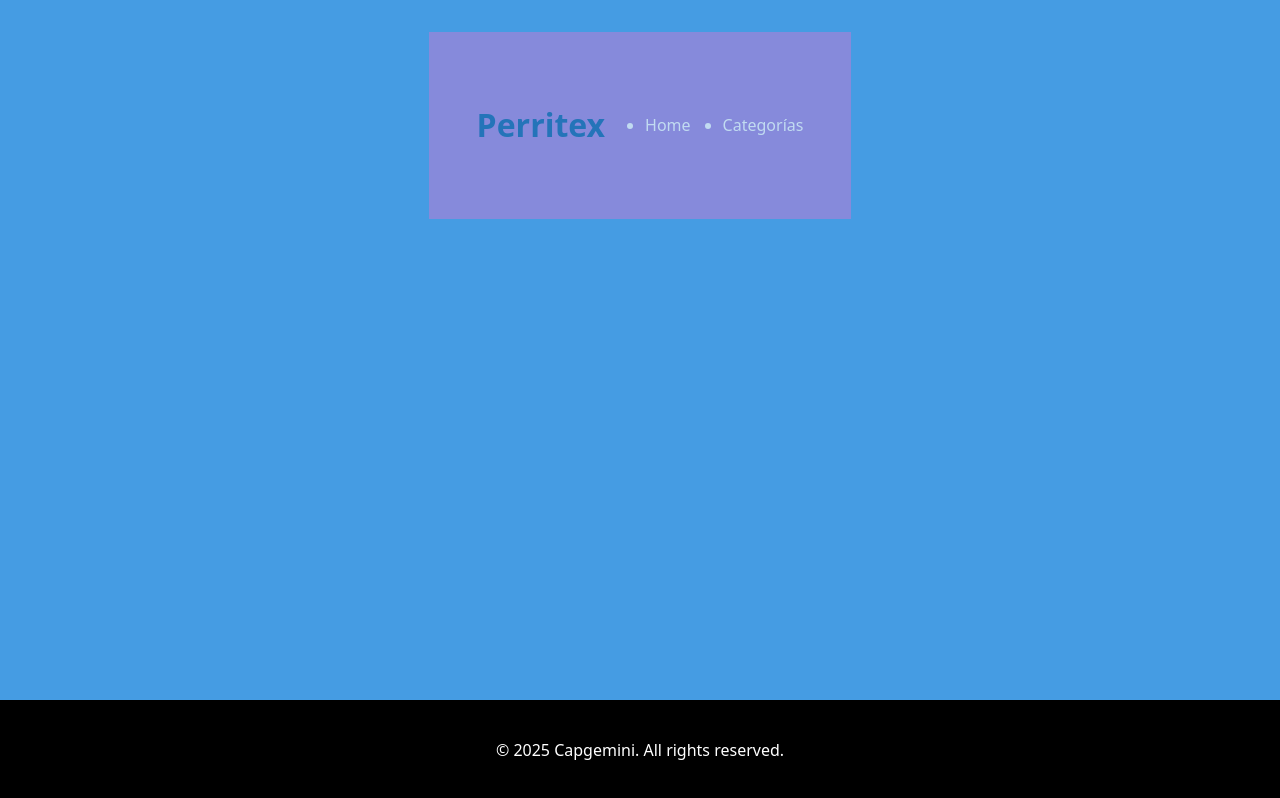
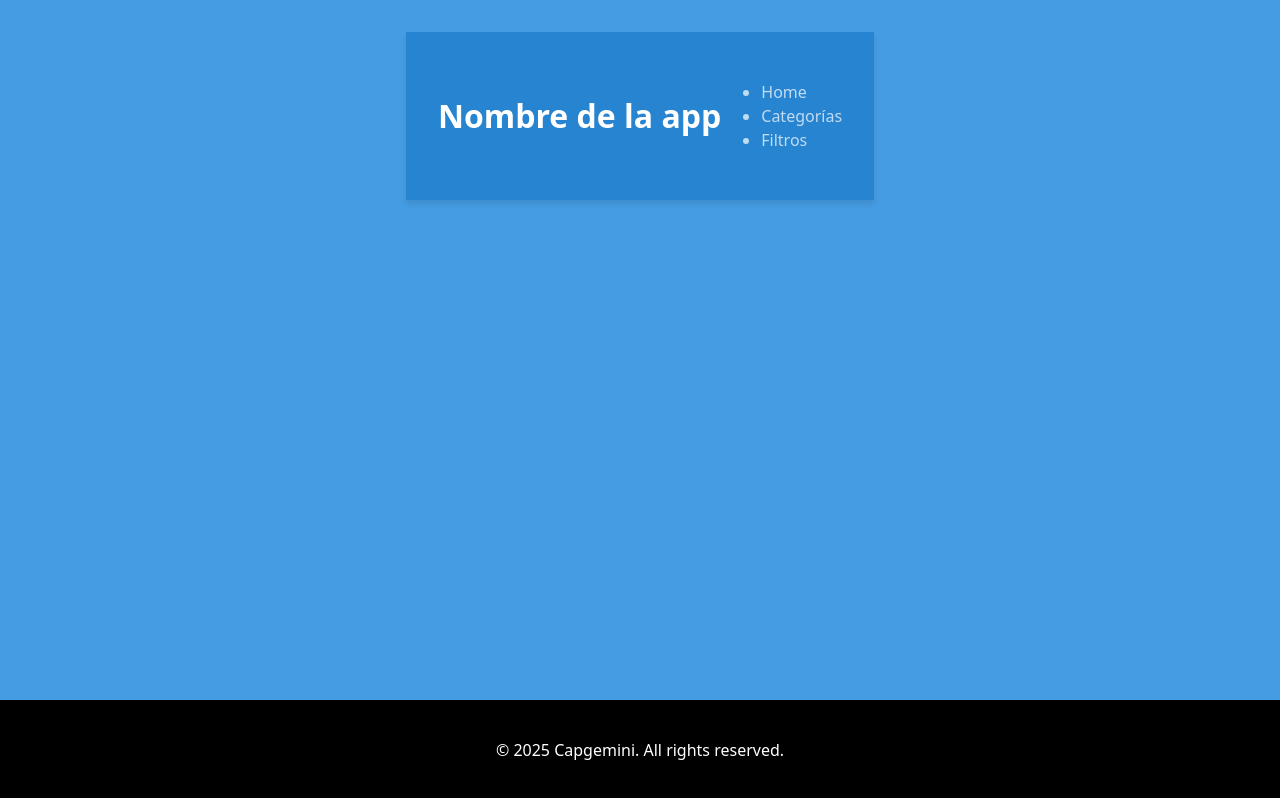
Before and after one commit to JuanGidoni/mobiliarium, a React (Vite) app: page / in a window 1280 px wide. Built offline with nearby package versions, Linux system fonts and the light colour scheme.

Commit message:
creation navigation component and adjustments (#23)
Co-authored-by: juani.dev <juan.gidoni@gmail.com>
Co-authored-by: github-actions[bot] <github-actions[bot]@users.noreply.github.com>

```diff
--- a/src/components/Header.jsx
+++ b/src/components/Header.jsx
@@ -1,24 +1,10 @@
-import { Link } from "react-router-dom";
-
+import Navigation from "./Navigation.jsx";
 export function Header() {
   return (
     <header className="main-header">
       <div className="container">
-        <h1 className="title">Perritex</h1>
-        <nav>
-          <ul className="nav-list">
-            <li>
-              <Link className="nav-link" to="/">
-                Home
-              </Link>
-            </li>
-            <li>
-              <Link className="nav-link" to="/categorias">
-                Categorías
-              </Link>
-            </li>
-          </ul>
-        </nav>
+        <h1 className="title">Nombre de la app</h1>
+        <Navigation />
       </div>
     </header>
   );
--- /dev/null
+++ b/src/components/Navigation.jsx
@@ -0,0 +1,29 @@
+import { Link } from "react-router-dom";
+
+const Navigation = () => {
+  return (
+    <nav className="nav">
+      <ul>
+        <li>
+          <Link className="nav-link" to="/">
+            Home
+          </Link>
+        </li>
+
+        <li>
+          <Link className="nav-link" to="/categoria/animales">
+            Categorías
+          </Link>
+        </li>
+
+        <li>
+          <Link className="nav-link" to="/filtros">
+            Filtros
+          </Link>
+        </li>
+      </ul>
+    </nav>
+  );
+};
+
+export default Navigation;
--- a/src/index.css
+++ b/src/index.css
@@ -44,10 +44,9 @@ body {
 }
 .main-header {
   text-align: start;
-  display: flex;
-  background-color: #868adb;
-  color: rgb(36, 116, 185);
-  padding: 3rem;
+  background-color: #0e70c088;
+  padding: 2rem;
+  box-shadow: 0 4px 6px rgba(0, 0, 0, 0.1);
 }
 .container {
   max-width: 1200px;
@@ -60,11 +59,14 @@ body {
 
 .title {
   font-size: 1.5 rem;
+  font-weight: bold;
+  color: #fff;
 }
 
-.nav-list {
+.nav {
   display: flex;
   gap: 2rem;
+
   color: rgb(193, 219, 241);
 }
 
```
